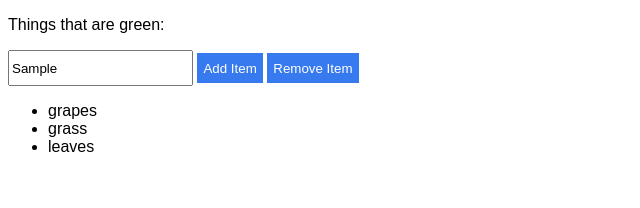
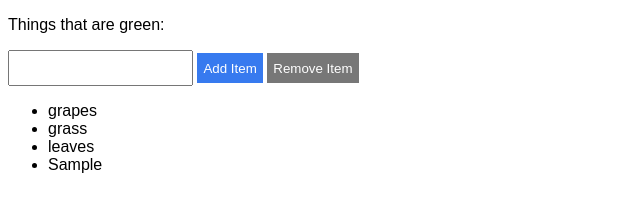
Before and after one commit to jaymccormick/eventixd, a plain HTML site: page index.html in a window 1280 px wide. Both pictures are taken after typing "Sample" into the empty fields and a click on the button "Add Item". Shown: the whole page, without its empty margins (0-640 px from the left). Drawn offline with Linux system fonts and the light colour scheme.

Commit message:
add/remove buttons

```diff
--- a/app.js
+++ b/app.js
@@ -0,0 +1,18 @@
+let addInput = document.querySelector('input.add-item');
+const addButton = document.querySelector('button.add-item');
+const removeButton = document.querySelector('button.remove-item');
+const ul = document.querySelector('ul');
+
+addButton.addEventListener('click', () => {
+  const text = addInput.value;
+  const li = document.createElement('li');
+  li.textContent = text;
+  ul.appendChild(li);
+  addInput.value = '';
+});
+
+removeButton.addEventListener('click', () => {
+  const liList = document.getElementsByTagName('li');
+  const lastLI = liList[liList.length - 1];
+  ul.removeChild(lastLI);
+});
--- a/css/style.css
+++ b/css/style.css
@@ -7,6 +7,9 @@ button {
   border: none;
   height: 30px;
 }
+button + button {
+  background-color: #777;
+}
 input {
   height: 30px;
 }
--- a/index.html
+++ b/index.html
@@ -8,9 +8,9 @@
 <body>
 <div class="list">
   <p>Things that are green:</p>
-  <input type="text" class="description">
+  <input type="text" class="add-item">
   <button type="button" class="add-item">Add Item</button>
-  <button type="button" name="remove-item">Remove Item</button>
+  <button type="button" class="remove-item">Remove Item</button>
   <ul>
     <li>grapes</li>
     <li>grass</li>
```
